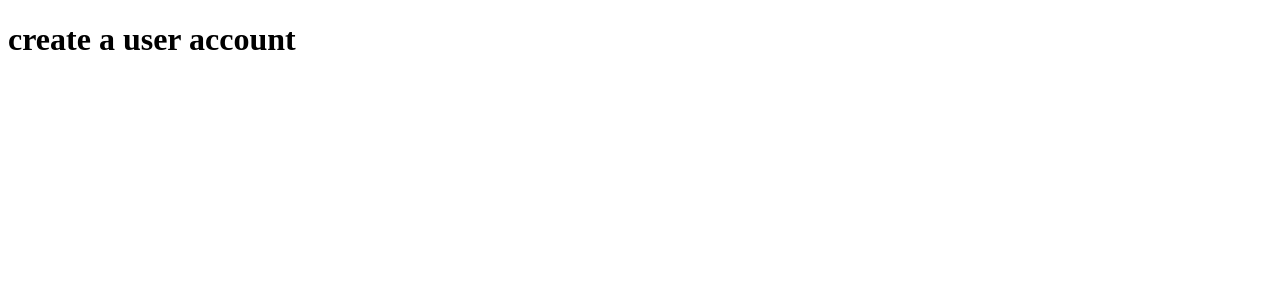
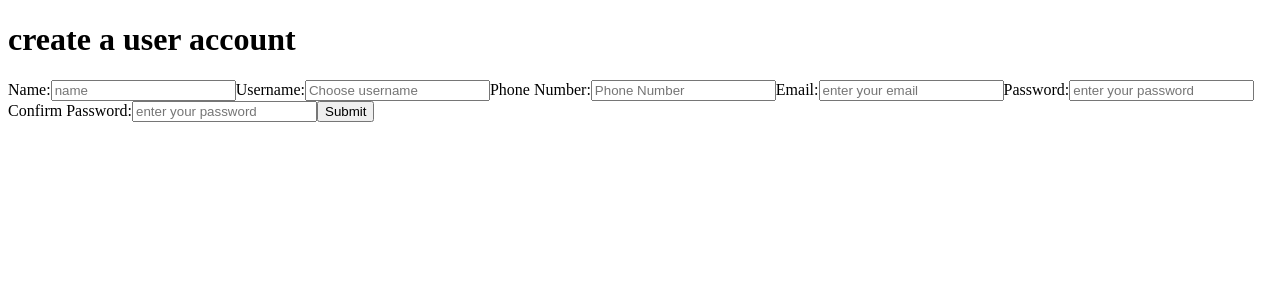
Before and after one commit to TeamSix-ORG/greenfield-project, a React app: page /signupuser in a window 1280 px wide. Shown: the top 300 px of the page. Built offline with nearby package versions, Linux system fonts and the light colour scheme; the HTML template or start-up script is replaced by a standard one.

Commit message:
Resolved merge conflict

```diff
--- a/fill-database.js
+++ b/fill-database.js
@@ -6,11 +6,11 @@ var User = require('./database-mongo/users.js');
 var Pofile = require('./database-mongo/user-profile.js');
 var Event = require('./database-mongo/events.js');
 
-mongoose.connect('mongodb://localhost/eventsmanager', {
+mongoose.connect('mongodb://localhost/events', {
 	useMongoClient: true
 });
 
-var seedDb = function (users, userprofile, events) {
+var seedDb = function(users, userprofile, events) {
 	for (var i = 0; i < users.users.length; i++) {
 		User.save(users.users[i], (err, res) => {
 			if (err) {
--- a/react-client/src/components/login.jsx
+++ b/react-client/src/components/login.jsx
@@ -5,13 +5,77 @@ import { Link } from 'react-router-dom';
 class Login extends React.Component {
 	constructor(props) {
 		super(props);
-		this.state = {};
+		this.state = {
+			username: '',
+			email: '',
+			password: '',
+			type: 'user'
+		};
+		this.handleChange = this.handleChange.bind(this);
+		this.handleSubmit = this.handleSubmit.bind(this);
 	}
-
+	handleChange(e) {
+		this.setState({ [e.target.name]: e.target.value });
+	}
+	handleSubmit(event) {
+		event.preventDefault();
+		$.ajax({
+			type: 'POST',
+			url: 'http://localhost:3001/login',
+			dataType: 'text',
+			data: this.state,
+			contentType: 'application/x-www-form-urlencoded',
+			success: (data) => {
+				console.log(data);
+			},
+			error: (err) => {
+				if (err) {
+					console.log(err);
+				}
+			}
+		});
+	}
 	render() {
+		const { username, email, password } = this.state;
 		return (
 			<div>
-				<h1>login page</h1>
+				<h1>create a user account</h1>
+				<form onSubmit={this.handleSubmit}>
+					<label>
+						Username:
+						<input
+							type="text"
+							placeholder="Choose username"
+							name="username"
+							value={username}
+							onChange={this.handleChange}
+							required
+						/>
+					</label>
+					<label>
+						Email:
+						<input
+							type="text"
+							placeholder="enter your email"
+							name="email"
+							value={email}
+							onChange={this.handleChange}
+							required
+						/>
+					</label>
+					<label>
+						Password:
+						<input
+							type="password"
+							placeholder="enter your password"
+							name="password"
+							value={password}
+							onChange={this.handleChange}
+							required
+						/>
+					</label>
+					<button type="submit">Submit</button>
+				</form>
 			</div>
 		);
 	}
--- a/react-client/src/components/signup-organizer.jsx
+++ b/react-client/src/components/signup-organizer.jsx
@@ -1,23 +1,119 @@
 import React from 'react';
 import $ from 'jquery';
-
 
 class Create_organizer extends React.Component {
 	constructor(props) {
 		super(props);
 		this.state = {
-
+			name: '',
+			username: '',
+			phoneNumber: '',
+			email: '',
+			password: '',
+			confirmPassord: '',
+			type: 'organizer'
+		};
+		this.handleChange = this.handleChange.bind(this);
+		this.handleSubmit = this.handleSubmit.bind(this);
+	}
+	handleChange(e) {
+		this.setState({ [e.target.name]: e.target.value });
+	}
+	handleSubmit(event) {
+		event.preventDefault();
+		if (this.state.password !== this.state.confirmPassord) {
+			alert('confirm password');
+		}
+		$.ajax({
+			type: 'POST',
+			url: 'http://localhost:3001//signupuser',
+			dataType: 'text',
+			data: this.state,
+			contentType: 'application/x-www-form-urlencoded',
+			success: (data) => {
+				console.log(data === '1');
+				if (data === '1') {
+					console.log('aazazaz');
+				}
+				if (data === '0') {
+					alert('Please verify your password');
+				}
+				if (data === '2') {
+					alert('Account Created you can Login');
+				}
+			},
+			error: (err) => {
+				if (err) {
+					console.log(err);
 				}
 			}
+		});
+	}
 
-
-
-
-  render () {
+	render() {
+		const { name, username, phoneNumber, email, password, confirmPassord } = this.state;
 		return (
 			<div>
-    <h1>create an organizer account</h1>
-    </div>)
+				<h1>create a user account</h1>
+				<form onSubmit={this.handleSubmit}>
+					<label>
+						Name:
+						<input type="text" placeholder="name" name="name" value={name} onChange={this.handleChange} />
+					</label>
+					<label>
+						Username:
+						<input
+							type="text"
+							placeholder="Choose username"
+							name="username"
+							value={username}
+							onChange={this.handleChange}
+						/>
+					</label>
+					<label>
+						Phone Number:
+						<input
+							type="text"
+							placeholder="Phone Number"
+							name="phoneNumber"
+							value={phoneNumber}
+							onChange={this.handleChange}
+						/>
+					</label>
+					<label>
+						Email:
+						<input
+							type="text"
+							placeholder="enter your email"
+							name="email"
+							value={email}
+							onChange={this.handleChange}
+						/>
+					</label>
+					<label>
+						Password:
+						<input
+							type="password"
+							placeholder="enter your password"
+							name="password"
+							value={password}
+							onChange={this.handleChange}
+						/>
+					</label>
+					<label>
+						Confirm Password:
+						<input
+							type="password"
+							placeholder="enter your password"
+							name="confirmPassord"
+							value={confirmPassord}
+							onChange={this.handleChange}
+						/>
+					</label>
+					<button type="submit">Submit</button>
+				</form>
+			</div>
+		);
 	}
 }
 
--- a/react-client/src/components/signup-user.jsx
+++ b/react-client/src/components/signup-user.jsx
@@ -1,23 +1,109 @@
 import React from 'react';
 import $ from 'jquery';
-
 
 class Create_user extends React.Component {
 	constructor(props) {
 		super(props);
 		this.state = {
-
+			name: '',
+			username: '',
+			phoneNumber: '',
+			email: '',
+			password: '',
+			confirmPassord: '',
+			type: 'user'
+		};
+		this.handleChange = this.handleChange.bind(this);
+		this.handleSubmit = this.handleSubmit.bind(this);
+	}
+	handleChange(e) {
+		this.setState({ [e.target.name]: e.target.value });
+	}
+	handleSubmit(event) {
+		event.preventDefault();
+		if (this.state.password !== this.state.confirmPassord) {
+			alert('confirm password');
+		}
+		$.ajax({
+			type: 'POST',
+			url: 'http://localhost:3001/signupuser',
+			dataType: 'text',
+			data: this.state,
+			contentType: 'application/x-www-form-urlencoded',
+			success: (data) => {
+				console.log(data);
+			},
+			error: (err) => {
+				if (err) {
+					console.log(err);
 				}
 			}
-
-
-
-
-  render () {
+		});
+	}
+	render() {
+		const { name, username, phoneNumber, email, password, confirmPassord } = this.state;
 		return (
 			<div>
 				<h1>create a user account</h1>
-    </div>)
+				<form onSubmit={this.handleSubmit}>
+					<label>
+						Name:
+						<input type="text" placeholder="name" name="name" value={name} onChange={this.handleChange} />
+					</label>
+					<label>
+						Username:
+						<input
+							type="text"
+							placeholder="Choose username"
+							name="username"
+							value={username}
+							onChange={this.handleChange}
+						/>
+					</label>
+					<label>
+						Phone Number:
+						<input
+							type="text"
+							placeholder="Phone Number"
+							name="phoneNumber"
+							value={phoneNumber}
+							onChange={this.handleChange}
+						/>
+					</label>
+					<label>
+						Email:
+						<input
+							type="text"
+							placeholder="enter your email"
+							name="email"
+							value={email}
+							onChange={this.handleChange}
+						/>
+					</label>
+					<label>
+						Password:
+						<input
+							type="password"
+							placeholder="enter your password"
+							name="password"
+							value={password}
+							onChange={this.handleChange}
+						/>
+					</label>
+					<label>
+						Confirm Password:
+						<input
+							type="password"
+							placeholder="enter your password"
+							name="confirmPassord"
+							value={confirmPassord}
+							onChange={this.handleChange}
+						/>
+					</label>
+					<button type="submit">Submit</button>
+				</form>
+			</div>
+		);
 	}
 }
 
```
Also changed, not shown: database-mongo/index.js (+8 -10 lines), database-mongo/users.js (+32 -19 lines), package.json (+5 -3 lines), validation.js (added, +22 -0 lines), 3 other files (tests, documents, lock files or other folders). Lines whose indentation alone changed are shown as unchanged.
